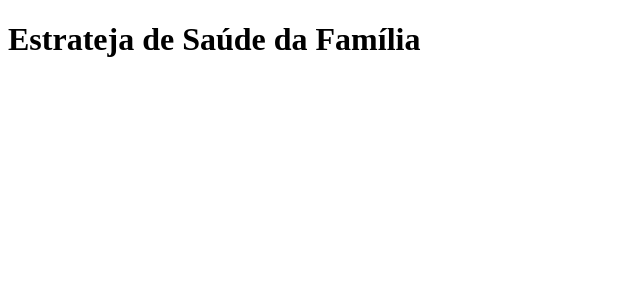
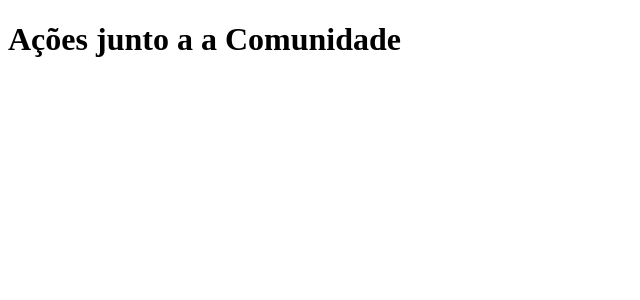
Before and after one commit to geta-org/miscweb-frontend, a Next.js app: page /esf in a window 1280 px wide. Shown: the top 300 px of the page, without its empty margins (0-640 px from the left). Built offline with nearby package versions, Linux system fonts and the light colour scheme.

Commit message:
Tela Ações, added

```diff
--- a/pages/esf.jsx
+++ b/pages/esf.jsx
@@ -1,29 +1,28 @@
-import Head from 'next/head'
-import Image from 'next/future/image'
-import Link from "next/link"
-import esfHome from '../public/TelaESF/esfTela.png'
+import Head from "next/head"
+import Image from "next/future/image"
+import acoesHome from "../public/TelaESF/esfTela.png"
 
 function Header({ title }) {
-    return <h1>{title ? title : 'ESF'}</h1>
+    return <h1>{title ? title : "ESF"}</h1>
 }
 
-const ftEsf = {
-    width: '50%',
-    height: 'auto',
-    position: 'absolute',
-    center: '5.0px',
-    border: '2px solid black',
-    borderRadius: '0% / 0%',
+const ftAcoes = {
+    width: "50%",
+    height: "auto",
+    position: "absolute",
+    center: "5.0px",
+    border: "2px solid black",
+    borderRadius: "0% / 0%",
 }
 
 export default function Esf() {
     return (
         <>
             <Head>
-                <Image src={esfHome} style={ftEsf} alt="Símbolo da ESF" />
+                <Image src={acoesHome} style={ftAcoes} alt="Símbolo da ESF" />
             </Head>
             <div>
-                <Header title="Estrateja de Saúde da Família" />
+                <Header title="Ações junto a a Comunidade" />
             </div>
         </>
     )
```
